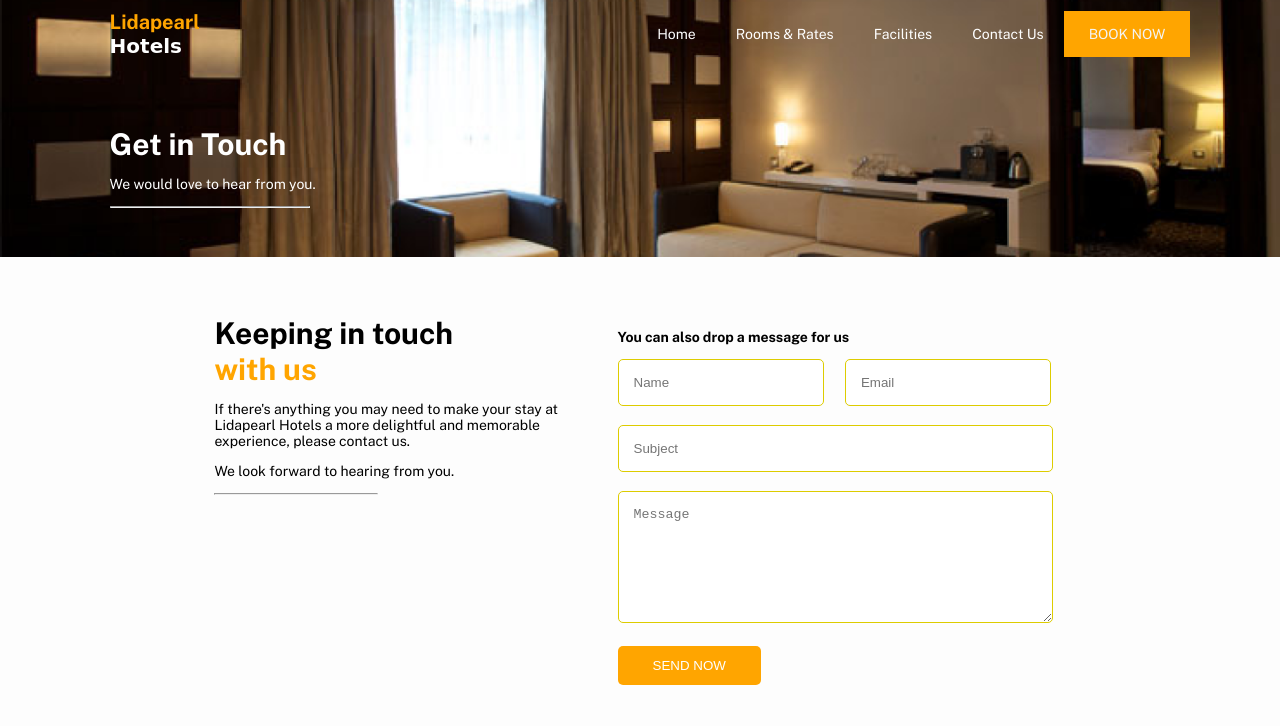
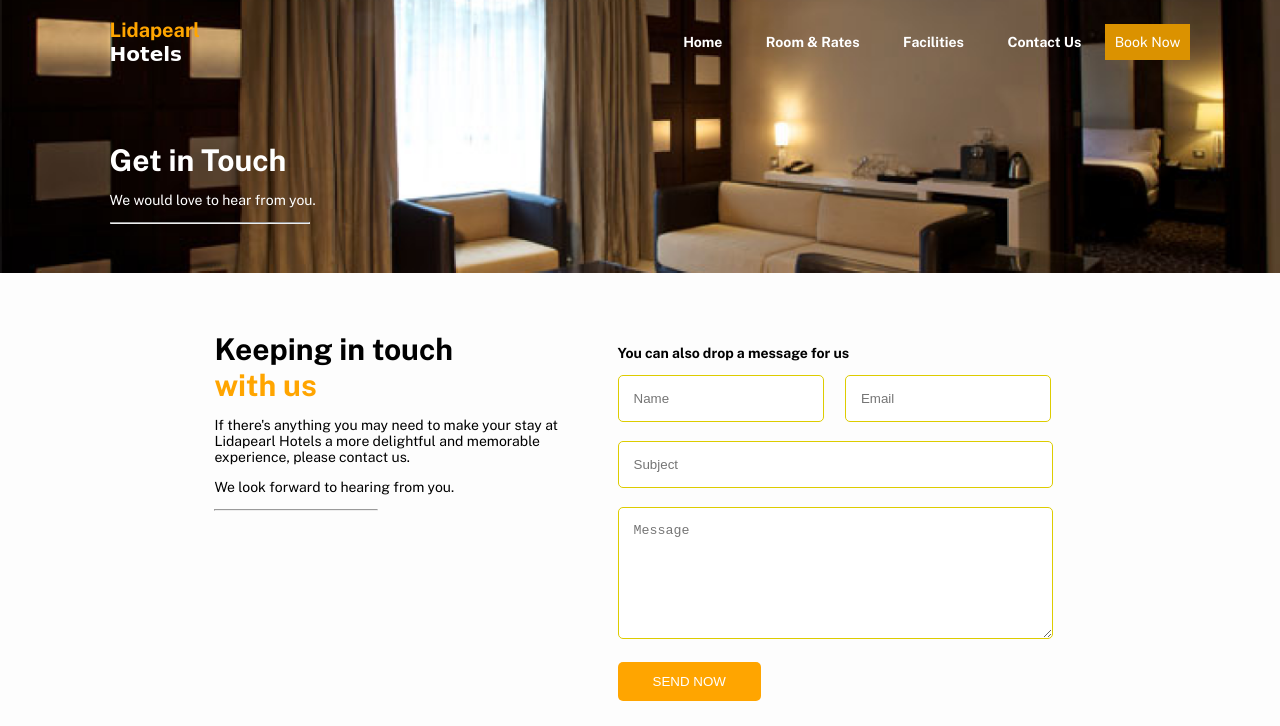
Before and after one commit to Crystal-Techworld/team-superman-frontend-lida, a plain HTML site: page contact.html in a window 1280 px wide. Shown: the top 726 px of the page. Drawn offline with nearby package versions, Linux system fonts and the light colour scheme; files whose address does not match are found by name.

Commit message:
Pages linked to each other

```diff
--- a/contact.css
+++ b/contact.css
@@ -28,10 +28,27 @@ body{
     overflow: hidden;
     transition:height .7s ease;
     }
-.drop > div{
+.menu{
     text-align: center;
     padding:20px;
+    list-style: none;
+    display: inline-block;
     }
+
+    .menu a{
+        text-decoration: none;
+        color: #fff;
+        font-weight: bold;
+    }
+
+    .btn{
+        height: 40px;
+        color: #ffffff;
+        text-decoration: none;
+        background: #DB9200;
+        padding: 10px 10px
+           }
+
 .book{
     width:max-content;
     margin:auto;
--- a/contact.html
+++ b/contact.html
@@ -18,11 +18,13 @@
     <div class="ham">&#9776</div>
   </section>
   <section class="drop">
-    <div>Home</div>
-    <div>Rooms & Rates</div>
-    <div>Facilities</div>
-    <div>Contact Us</div>
-    <div class="book">BOOK NOW</div>
+    <ul>
+      <li class="menu"><a href="index.html">Home</a></li>
+      <li class="menu"><a href="room.html">Room & Rates</a></li>
+      <li class="menu"><a href="facilities-page.html">Facilities</a></li>
+      <li class="menu"><a href="contact.html">Contact Us</a></li>
+      <a href="#" class="btn">Book Now</a>
+    </ul>
   </section>
 </header>
 
```
Also changed, not shown: facilities-page.html (+3 -3 lines), index.html (+3 -3 lines), room.html (+3 -3 lines), style/index.css (+3 -11 lines).
